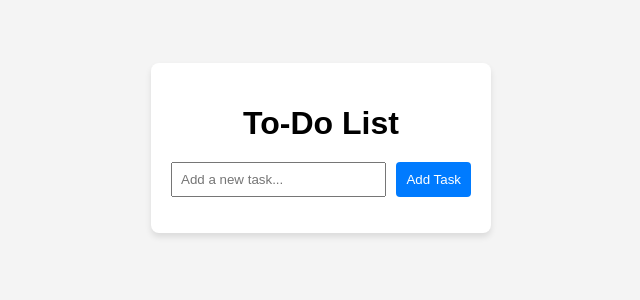
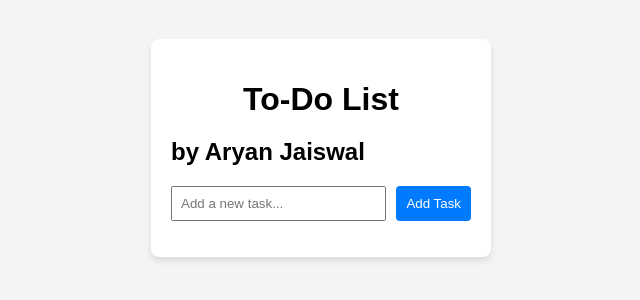
Before and after one commit to aryann-jaiswal/To-do-list, a plain HTML site: page index.html in a window 1280 px wide. Shown: the part 252-552 px from the top of the page, without its empty margins (319-959 px from the left). Drawn offline with Linux system fonts and the light colour scheme.

Commit message:
added my name under heading

```diff
--- a/index.html
+++ b/index.html
@@ -9,6 +9,7 @@
 <body>
   <div id="app">
     <h1>To-Do List</h1>
+    <h2> by Aryan Jaiswal</h2>
     <div class="input-container">
       <input type="text" id="task-input" placeholder="Add a new task...">
       <button id="add-task-btn">Add Task</button>
```
